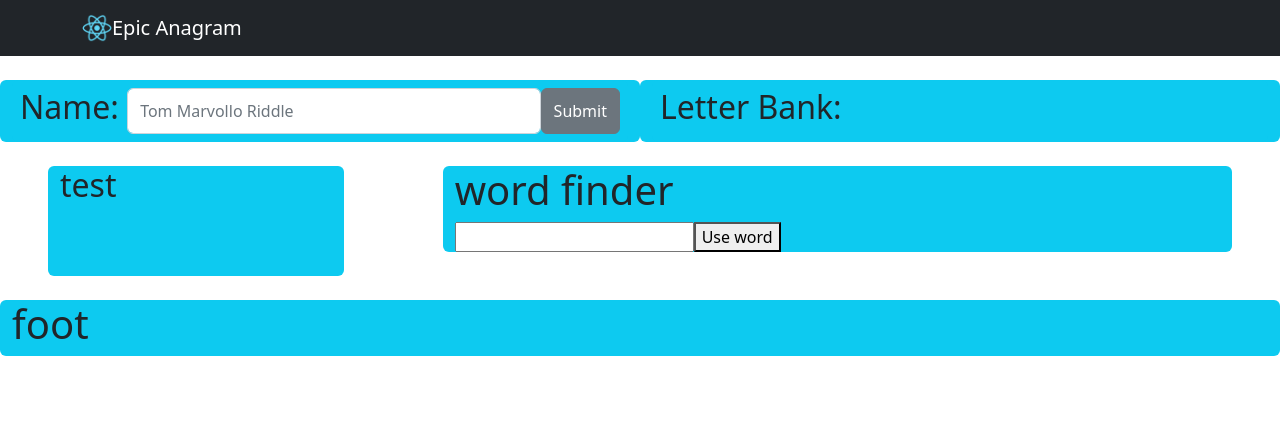
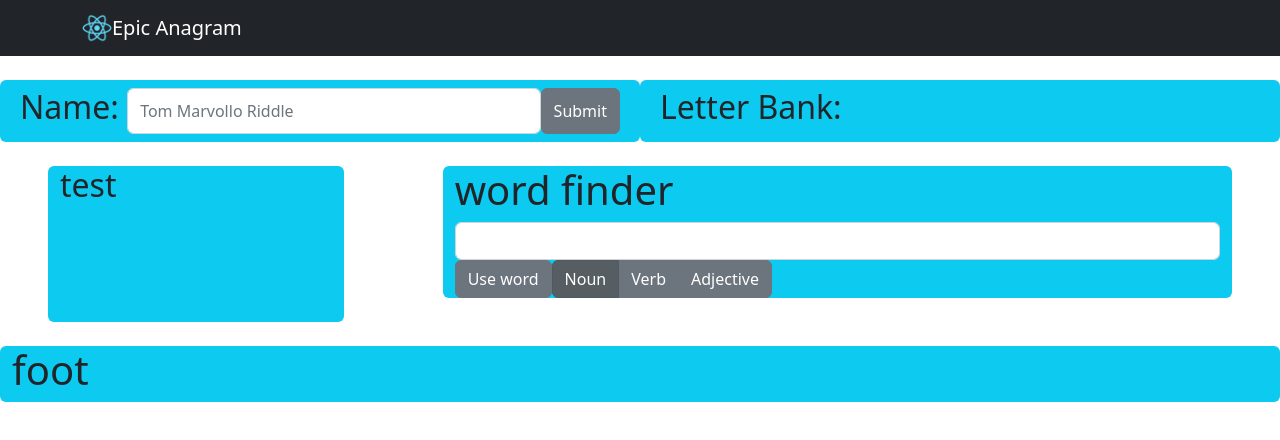
Before and after one commit to Luceium/Magigram, a React (Create React App) app: page / in a window 1280 px wide. Shown: the top 440 px of the page. Built offline with nearby package versions, Linux system fonts and the light colour scheme; no server answers.

Commit message:
adds new method to utils and refactors order in alphabetical order

```diff
--- a/src/components/name.jsx
+++ b/src/components/name.jsx
@@ -30,28 +30,4 @@ function Name(props) {
     );
 }
 
-// function that takes a string as an argument and returns an object with the frequency of each letter in the string
-function mapLetterFrequency(string) {
-    // make a variable called letterFrequency that is an empty object
-    let letterFrequency = {}
-    string = string.toLowerCase().split('').sort()
-    string.forEach(letter => {
-        // if the letter is a valid letter add it to the letterFrequency object
-        if (letter.match(/[a-z]/i)) {
-            // if the letter is already in the letterFrequency object, increment the count
-            if (letterFrequency[letter]) {
-                letterFrequency[letter]++
-            } else {
-                // if the letter is not in the letterFrequency object, set the count to 1
-                letterFrequency[letter] = 1
-            }
-        }
-    })
-    return letterFrequency
-}
-
-function deepEquals(obj1, obj2){
-    return JSON.stringify(obj1) === JSON.stringify(obj2);
-}
-
 export default Name;
--- a/src/components/wordFinder.jsx
+++ b/src/components/wordFinder.jsx
@@ -1,11 +1,13 @@
 import React from 'react'
 import { useSelector, useDispatch } from 'react-redux';
+import { Input, Button, ButtonGroup } from 'reactstrap';
 
 export default function WordFinder() {
     const dispatch = useDispatch();
     let words = useSelector(state => state.words);
     let letterFrequency = useSelector(state => state.letterFrequency);
     const [word, setWord] = React.useState('');
+    const [pos, setPos] = React.useState('noun'); // part of speech [noun, verb, adjective]
 
     function handleChange(word) {
         setWord(word);
@@ -24,12 +26,52 @@ export default function WordFinder() {
         setWord(''); // clears input field
     }
 
+    function handleToggle(pos) {
+        setPos(pos.toLowerCase());
+    }
+
+    // TODO: use 'word' (value in input field) to further filter word choices
+    // ie. word.startsWith(word) or word.includes(word)
+    // TODO: populate word choices in real time so user can see progress
+    function getWordChoices() {
+        let wordChoices = [];
+        //make api call to link and store json response in response
+        const response = fetch(`https://github.com/Luceium/EpicAnagram/blob/main/tinyDictionary/JSON/${pos}.json`).then(response => response.json());
+
+        //for each key in response, check if the key can be made from the letter bank
+        for (const key in response) {
+        }
+    }
+
     return (
         <>
             <h1>word finder</h1>
             <div>
-                <input type='text' value={word} onChange={(e) => handleChange(e.target.value)}/>
-                <button onClick={handleClick}>Use word</button>
+                <Input type='text' value={word} onChange={(e) => handleChange(e.target.value)}/>
+                <Button onClick={handleClick}>Use word</Button>
+                <ButtonGroup>
+                    <Button
+                        onClick={(e) => handleToggle(e.target.innerText)}
+                        active={pos=="noun"}
+                    >
+                        Noun
+                    </Button>
+                    <Button
+                        onClick={(e) => handleToggle(e.target.innerText)}
+                        active={pos=="verb"}
+                    >
+                        Verb
+                    </Button>
+                    <Button
+                        onClick={(e) => handleToggle(e.target.innerText)}
+                        active={pos=="adjective"}
+                    >
+                        Adjective
+                    </Button>
+                </ButtonGroup>
+            </div>
+            <div>
+                {getWordChoices()}
             </div>
         </>
     )
@@ -39,24 +81,9 @@ function removeLetters(letterFrequency, inputWord) {
     if (!inputWord) {return false;}
     inputWord = cleanText(inputWord);
 
-    //build map of letters in input Word
-    let wordLetters = inputWord.split("");
-    let wordLetterBank = {};
-    wordLetters.forEach(element => {
-        if (wordLetterBank[element]){
-            wordLetterBank[element]++;
-        } else {
-            wordLetterBank[element] = 1;
-        }
-    });
+    wordLetterBank = mapLetterFrequency(inputWord);
 
-    //checks if word is able to be taken out of letter bank
-    for (const letter in wordLetterBank) {
-        //if there are less of a letter than in the word to remove return false
-        if (!letterFrequency[letter] || letterFrequency[letter] < wordLetterBank[letter]) {
-            return false;
-        }
-    }
+    if (!isSubset(wordLetterBank, letterFrequency)) {return false;}
 
     //remove letters from word out of letter bank
     for (const letter in wordLetterBank) {
@@ -65,9 +92,3 @@ function removeLetters(letterFrequency, inputWord) {
 
     return true;
 }
-
-function cleanText(input){
-    input = input.toLowerCase();
-    input = input.replace(/[^a-zA-Z]*/g, "");//only keeps letters
-    return input;
-}
```
Also changed, not shown: src/util/util.js (+20 -14 lines).
